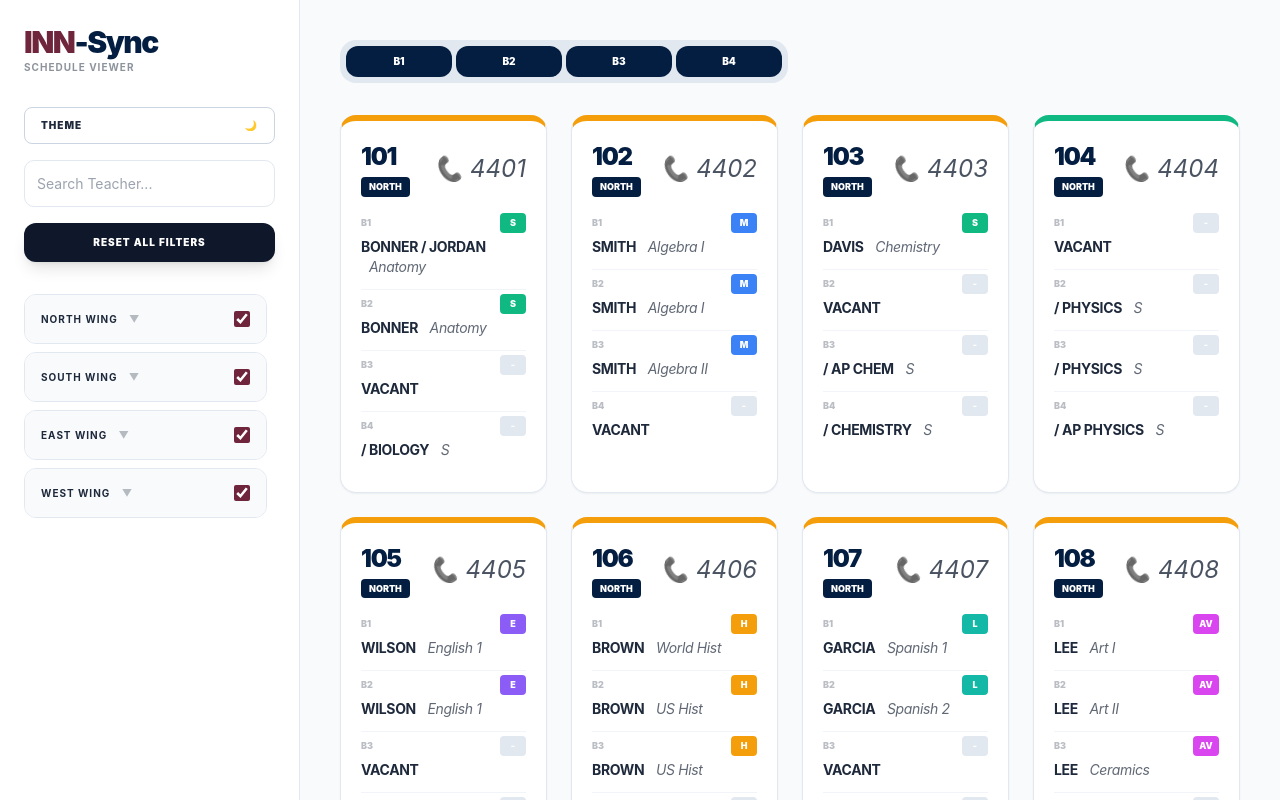
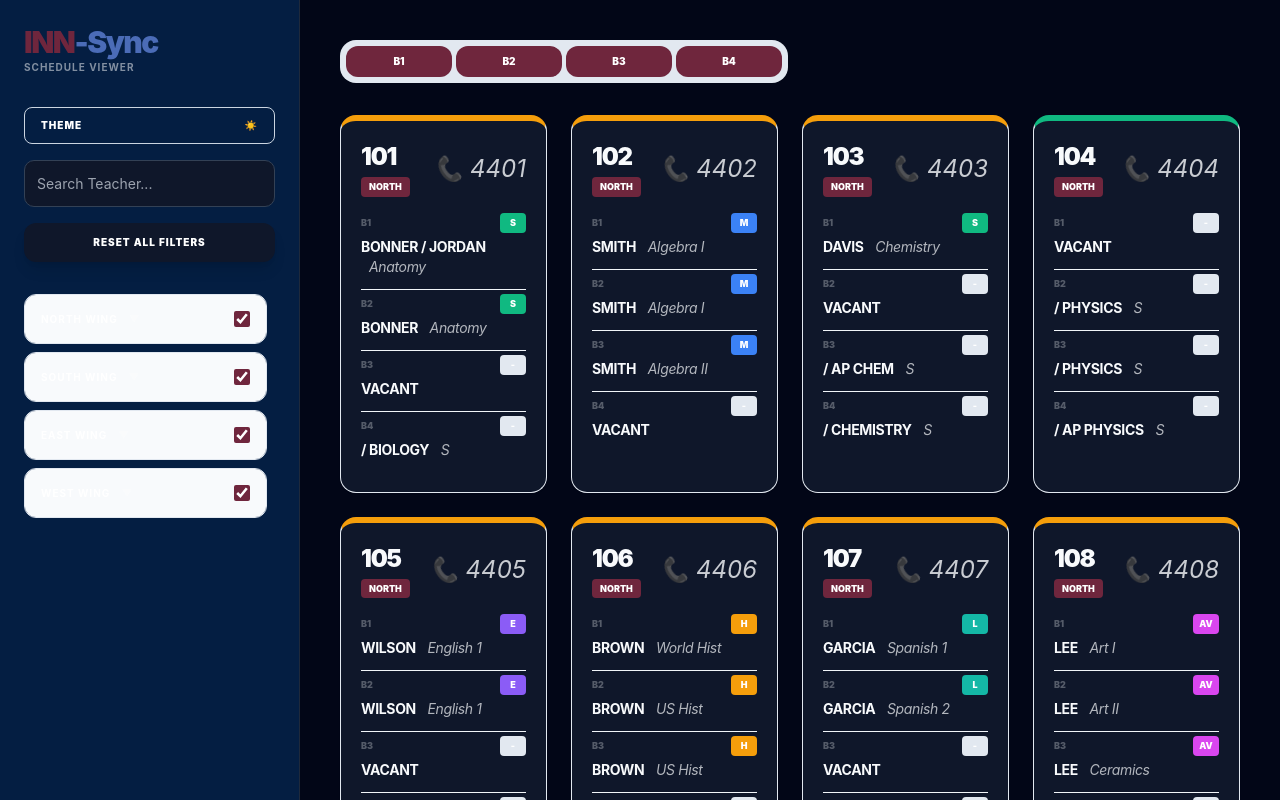
Before and after one commit to calebonner-coder/INN-Sync, a plain HTML site: page index.html in a window 1280 px wide. Drawn offline with nearby package versions, Linux system fonts and the light colour scheme.

Commit message:
Update index.html v0.3

```diff
--- a/index.html
+++ b/index.html
@@ -37,14 +37,14 @@
         .dept-icon { width: 26px; height: 20px; display: flex; align-items: center; justify-content: center; border-radius: 4px; font-size: 9px; font-weight: 900; color: white; }
     </style>
 </head>
-<body class="light">
+<body class="dark">
 
     <div id="mobile-overlay" onclick="toggleSidebar()" class="hidden fixed inset-0 bg-black/60 z-40"></div>
 
-    <aside id="sidebar" class="sidebar light p-6 flex flex-col">
+    <aside id="sidebar" class="sidebar dark p-6 flex flex-col">
         <div class="flex justify-between items-start mb-8">
             <div>
-                <div class="brand-main text-3xl font-black tracking-tighter"><span style="color: var(--maroon);">INN</span><span style="color: var(--navy);">-Sync</span></div>
+                <div class="brand-main text-3xl font-black tracking-tighter"><span style="color: var(--maroon);">INN</span><span style="color: #4b6cb7;">-Sync</span></div>
                 <div class="text-[10px] font-bold uppercase tracking-widest opacity-50">Schedule Viewer</div>
             </div>
             <button onclick="toggleSidebar()" class="lg:hidden text-2xl mt-2">✕</button>
@@ -52,7 +52,7 @@
 
         <div class="space-y-4 mb-8">
             <button onclick="toggleDarkMode()" class="w-full py-2.5 px-4 rounded-lg border border-slate-300 text-[10px] font-black tracking-widest flex justify-between items-center uppercase">
-                <span>Theme</span> <span id="theme-icon">🌙</span>
+                <span>Theme</span> <span id="theme-icon">☀️</span>
             </button>
             <div class="relative group">
                 <input type="text" id="globalSearch" placeholder="Search Teacher..." class="search-input" oninput="render()">
@@ -78,23 +78,23 @@
     <script>
         let schoolData = [];
         let visibleRooms = new Set();
-        let isDarkMode = false;
+        // UPDATED: Defaulted logic to true
+        let isDarkMode = true;
         const blocks = ["B1", "B2", "B3", "B4"];
 
-        // Updated Department Codes & Colors
         const deptColors = {
-            "AP": { bg: "#ec4899", label: "AP" }, // Performing Arts
-            "AV": { bg: "#d946ef", label: "AV" }, // Visual Arts
-            "B":  { bg: "#0ea5e9", label: "B" },  // Business
-            "CTE":{ bg: "#f43f5e", label: "CTE"}, // CTE
-            "E":  { bg: "#8b5cf6", label: "E" },  // English
-            "H":  { bg: "#f59e0b", label: "H" },  // History
-            "L":  { bg: "#14b8a6", label: "L" },  // Foreign Language
-            "M":  { bg: "#3b82f6", label: "M" },  // Math
-            "P":  { bg: "#64748b", label: "P" },  // PE
-            "S":  { bg: "#10b981", label: "S" },  // Science
-            "WL": { bg: "#f97316", label: "WL" }, // ESOL
-            "SPE":{ bg: "#6366f1", label: "SPE"}, // SPED
+            "AP": { bg: "#ec4899", label: "AP" },
+            "AV": { bg: "#d946ef", label: "AV" },
+            "B":  { bg: "#0ea5e9", label: "B" },
+            "CTE":{ bg: "#f43f5e", label: "CTE"},
+            "E":  { bg: "#8b5cf6", label: "E" },
+            "H":  { bg: "#f59e0b", label: "H" },
+            "L":  { bg: "#14b8a6", label: "L" },
+            "M":  { bg: "#3b82f6", label: "M" },
+            "P":  { bg: "#64748b", label: "P" },
+            "S":  { bg: "#10b981", label: "S" },
+            "WL": { bg: "#f97316", label: "WL" },
+            "SPE":{ bg: "#6366f1", label: "SPE"},
             "Vacant": { bg: "#e2e8f0", label: "-" }
         };
 
@@ -123,7 +123,6 @@
             for (let i = 1; i < lines.length; i++) {
                 if (!lines[i].trim()) continue;
                 const c = lines[i].split(',');
-                // CSV Structure: Room, Wing, Ext, [T, CoT, C, D] x 4
                 schoolData.push({
                     id: c[0], wing: c[1], ext: c[2],
                     schedule: {
@@ -147,7 +146,6 @@
             const filtered = schoolData.filter(r => {
                 if (!visibleRooms.has(r.id)) return false;
                 if (search === "") return true;
-                // Search both Teacher (t) and Co-Teacher (cot)
                 return activeBlocks.some(b =>
                     r.schedule[b].t.toLowerCase().includes(search) ||
                     (r.schedule[b].cot && r.schedule[b].cot.toLowerCase().includes(search))
@@ -162,7 +160,6 @@
 
                 const rows = activeBlocks.map(b => {
                     const block = r.schedule[b];
-                    const isVac = block.t.toLowerCase() === 'vacant';
                     const dept = deptColors[block.d] || deptColors["Vacant"];
                     const coTeacherStr = block.cot ? ` / ${block.cot}` : '';
 
@@ -215,7 +212,7 @@
             });
         }
         function resetAllFilters() { visibleRooms = new Set(schoolData.map(r => r.id)); document.querySelectorAll('.block-pill').forEach(p => p.checked = true); document.querySelectorAll('#wingAccordion input[type="checkbox"]').forEach(c => (c.checked = true)); render(); }
-        function toggleDarkMode() { isDarkMode = !isDarkMode; document.body.className = isDarkMode ? 'dark' : 'light'; document.getElementById('sidebar').className = `sidebar ${isDarkMode ? 'dark' : 'light'} p-6 flex flex-col`; render(); }
+        function toggleDarkMode() { isDarkMode = !isDarkMode; document.body.className = isDarkMode ? 'dark' : 'light'; document.getElementById('sidebar').className = `sidebar ${isDarkMode ? 'dark' : 'light'} p-6 flex flex-col`; document.getElementById('theme-icon').innerText = isDarkMode ? '☀️' : '🌙'; render(); }
         function toggleAllInWing(wingName, isChecked) { schoolData.filter(r => r.wing === wingName).forEach(r => { isChecked ? visibleRooms.add(r.id) : visibleRooms.delete(r.id); if(document.getElementById(`check-${r.id}`)) document.getElementById(`check-${r.id}`).checked = isChecked; }); render(); }
         function updateVisibility(id, v) { v ? visibleRooms.add(id) : visibleRooms.delete(id); render(); }
         function toggleSidebar() { document.getElementById('sidebar').classList.toggle('open'); document.getElementById('mobile-overlay').classList.toggle('hidden'); }
```
